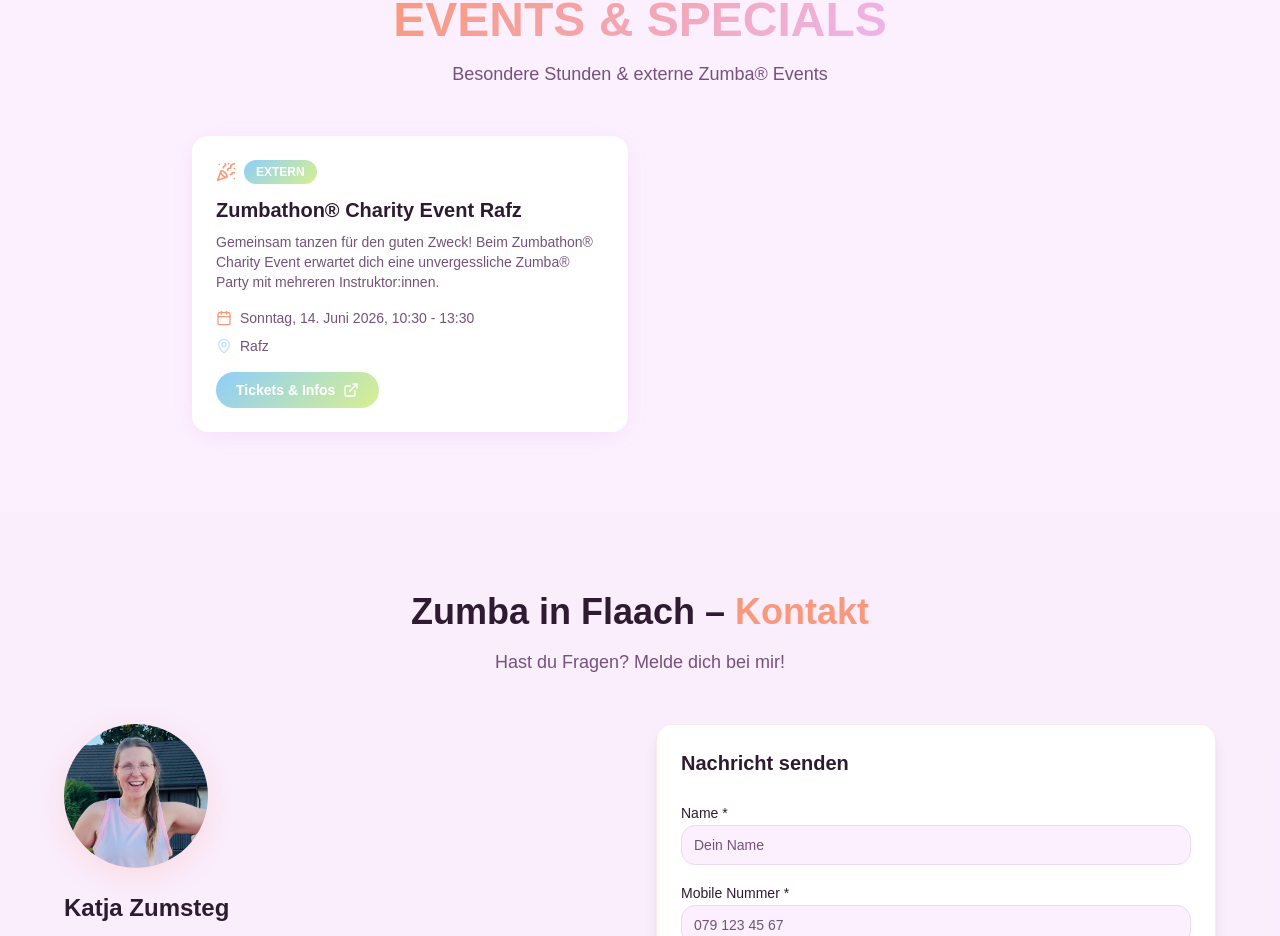
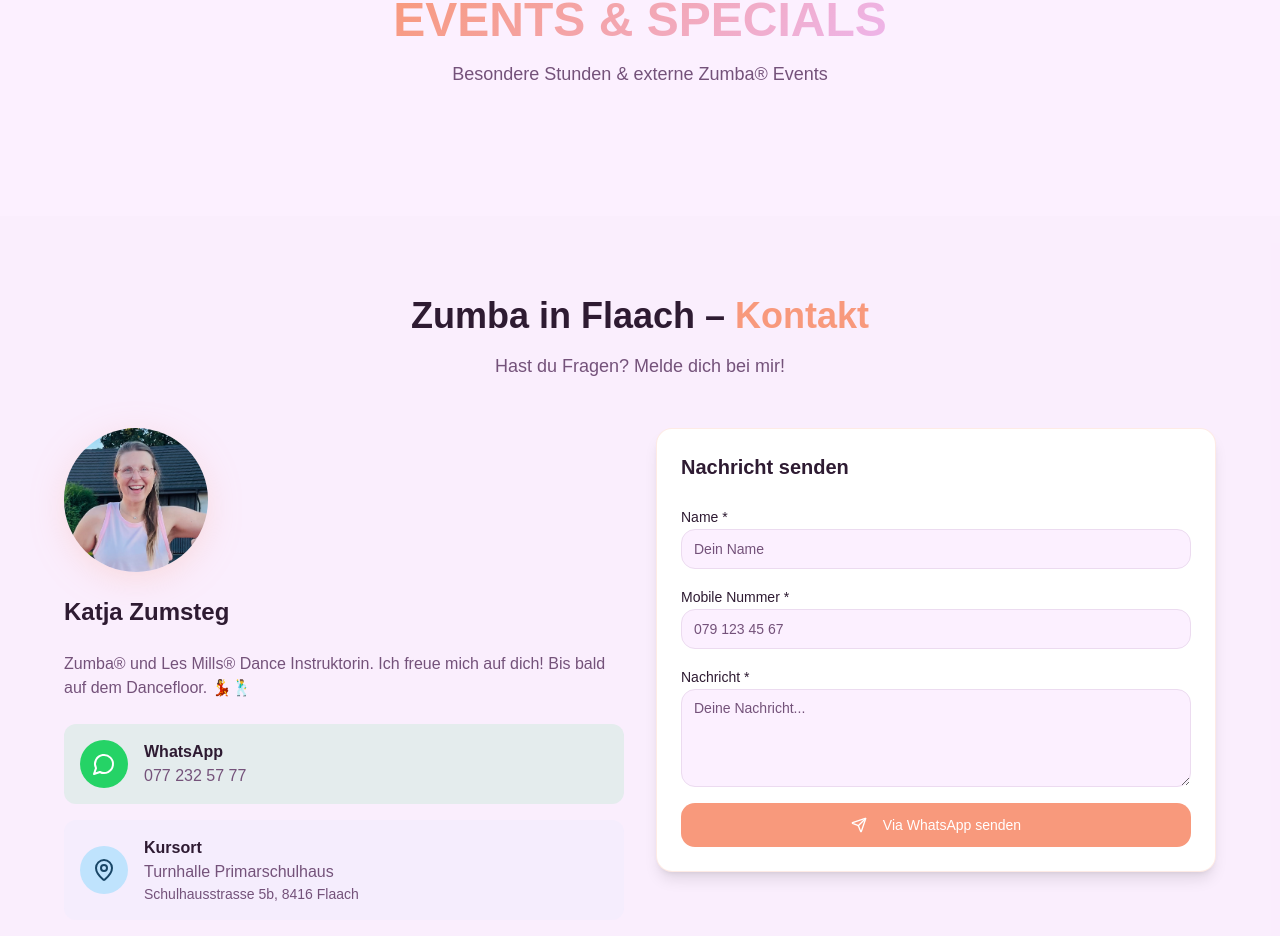
Before and after one commit to mrfischer621/zumba-flow, a React (Vite) app: page / in a window 1280 px wide. Shown: the part 2552-3488 px from the top of the page. Built offline with nearby package versions, Linux system fonts and the light colour scheme; grey boxes are pictures that could not be loaded; the HTML template or start-up script is replaced by a standard one; a web font is replaced by a local one.

Commit message:
Changes
Co-authored-by: mrfischer621 <113114744+mrfischer621@users.noreply.github.com>

```diff
--- a/src/components/EventsSection.tsx
+++ b/src/components/EventsSection.tsx
@@ -1,18 +1,7 @@
 import { motion } from "framer-motion";
 import { PartyPopper, MapPin, Calendar, ExternalLink } from "lucide-react";
 
-const events = [
-  {
-    title: "Zumbathon® Charity Event Rafz",
-    date: "Sonntag, 14. Juni 2026",
-    time: "10:30 - 13:30",
-    location: "Rafz",
-    description:
-      "Gemeinsam tanzen für den guten Zweck! Beim Zumbathon® Charity Event erwartet dich eine unvergessliche Zumba® Party mit mehreren Instruktor:innen.",
-    type: "external" as const,
-    link: "https://eventfrog.ch/de/p/sport-fitness/tanzsport/zumbathon-charity-event-zurich-7431358506299612636.html",
-  },
-];
+const events: EventItem[] = [];
 
 const typeBadge = {
   special: { label: "Special", className: "gradient-zumba text-primary-foreground" },
```
